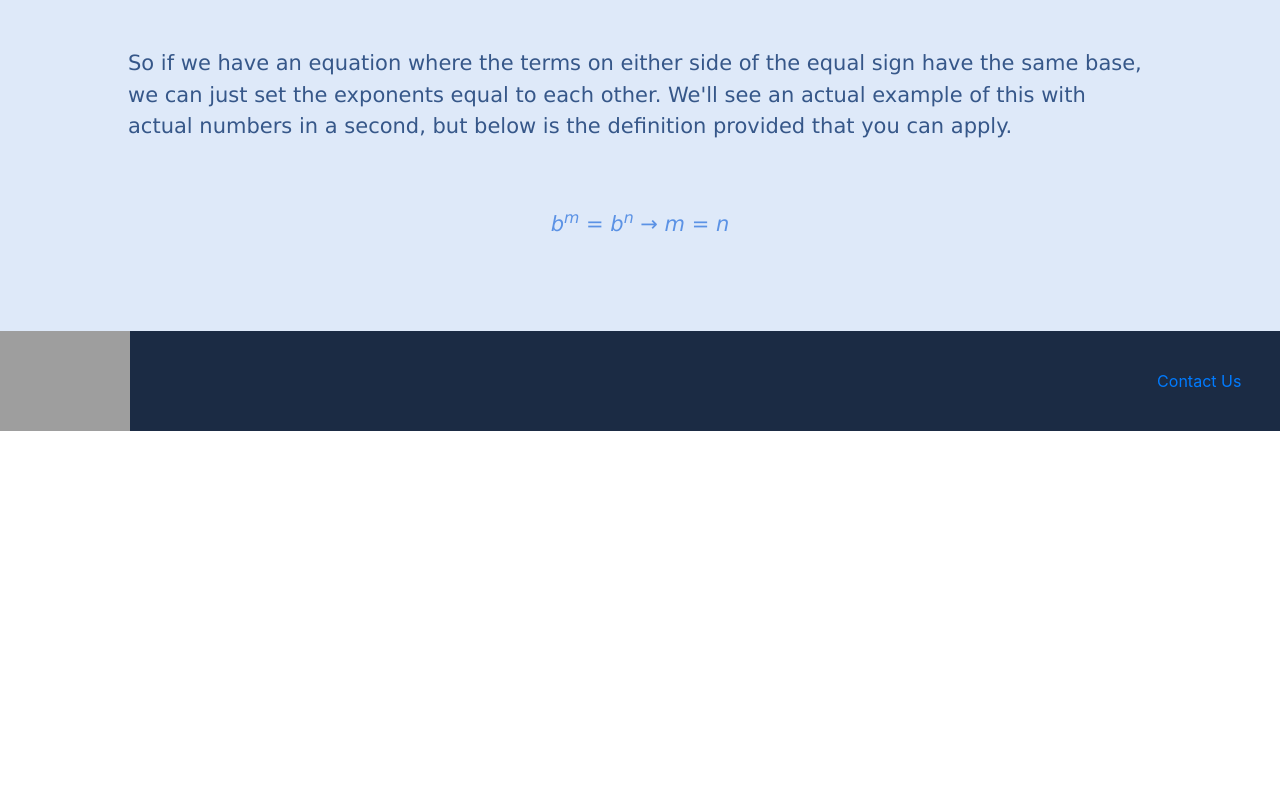
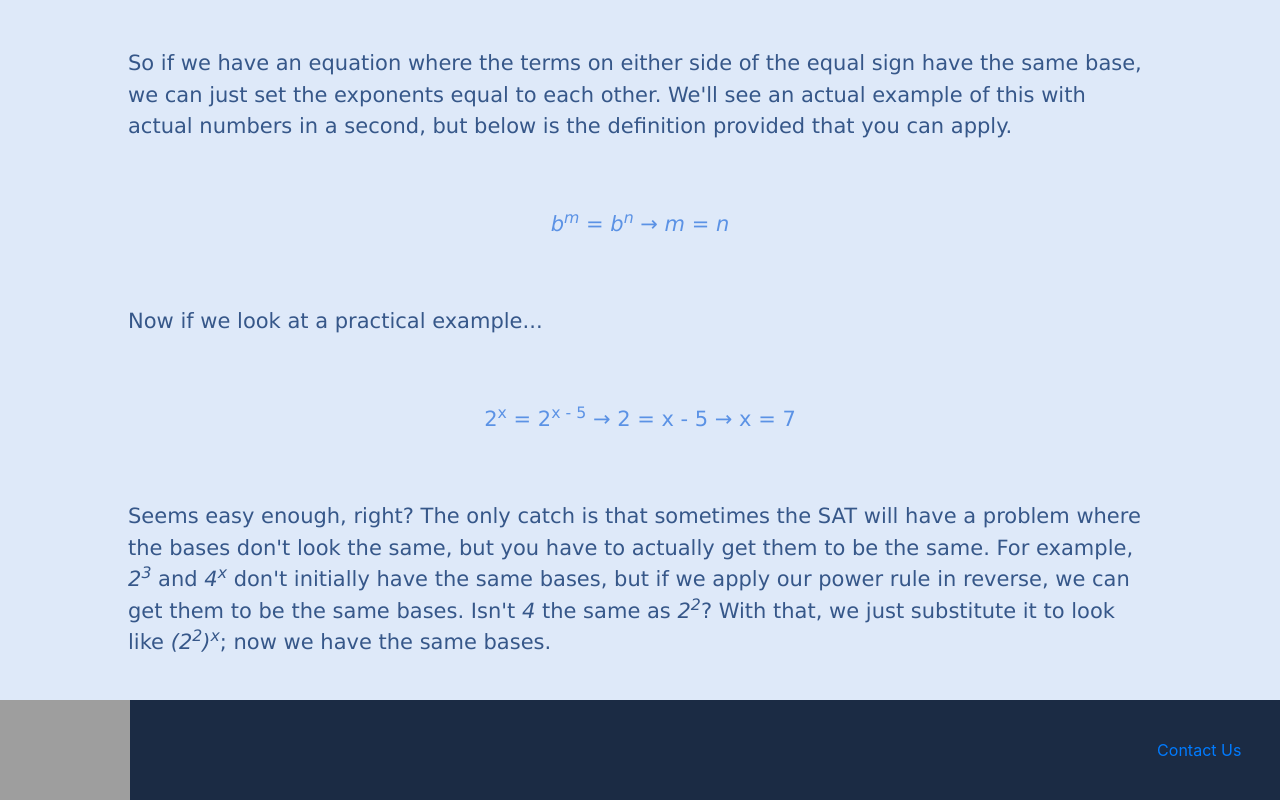
Before and after one commit to YomenT/bluebird-teaching, a React (Create React App) app in the folder reactapp/: page /passport_to_advanced_math/exponential_equations in a window 1280 px wide. Shown: the part 579-1379 px from the top of the page. Before the commit the page ends 1010 px from the top, so only its background shows below. Built offline with nearby package versions, Linux system fonts and the light colour scheme; grey boxes are pictures that could not be loaded.

Commit message:
Added to ExponentialEquations lesson.

```diff
--- a/reactapp/src/components/passport-to-advanced-math/ExponentialEquations.js
+++ b/reactapp/src/components/passport-to-advanced-math/ExponentialEquations.js
@@ -38,6 +38,21 @@ class ExponentialEquations extends React.Component {
                         <span style={{ color: "#5b92e5" }}><i>b<sup>m</sup> = b<sup>n</sup> &rarr; m = n</i></span>
                     </p>
 
+                    <p className="p-body-medium">
+                        Now if we look at a practical example...
+                    </p>
+
+                    <p className="p-body-medium" style={{ textAlign: "center", paddingTop: "50px", paddingBottom: "50px" }}>
+                        <span style={{ color: "#5b92e5" }}>2<sup>x</sup> = 2<sup>x - 5</sup> &rarr; 2 = x - 5 &rarr; x = 7</span>
+                    </p>
+
+                    <p className="p-body-medium">
+                        Seems easy enough, right?  The only catch is that sometimes the SAT will have a problem where the bases don't look the same, but you have to actually
+                        get them to be the same.  For example, <i>2<sup>3</sup></i> and <i>4<sup>x</sup></i> don't initially have the same bases, but if we apply our power
+                        rule in reverse, we can get them to be the same bases.  Isn't <i>4</i> the same as <i>2<sup>2</sup></i>?  With that, we just substitute it to look
+                        like <i>(2<sup>2</sup>)<sup>x</sup></i>; now we have the same bases.
+                    </p>
+
                 </div>
 
             <Footer />
```
